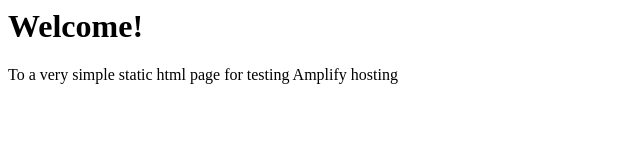
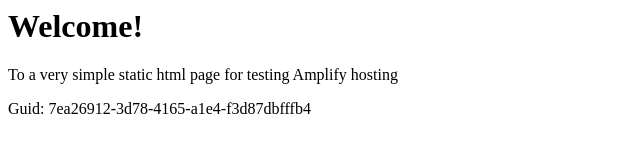
Before and after one commit to aws-aemilia-cdg/Github-PR-Commit-Integration-Test-DoNotTouch-v1-preprod-eu-west-3, a website: page src/index.html in a window 1280 px wide. Shown: the whole page, without its empty margins (0-640 px from the left). Drawn offline with Linux system fonts and the light colour scheme.

Commit message:
commit from integ tests

```diff
--- a/src/index.html
+++ b/src/index.html
@@ -1,3 +1,5 @@
+
+
 <html lang="en">
 
 <head>
@@ -10,6 +12,6 @@
 <body>
     <h1>Welcome!</h1>
     <p>To a very simple static html page for testing Amplify hosting</p>
-</body>
+    <p>Guid: 7ea26912-3d78-4165-a1e4-f3d87dbfffb4</p></body>
 
 </html>
```
